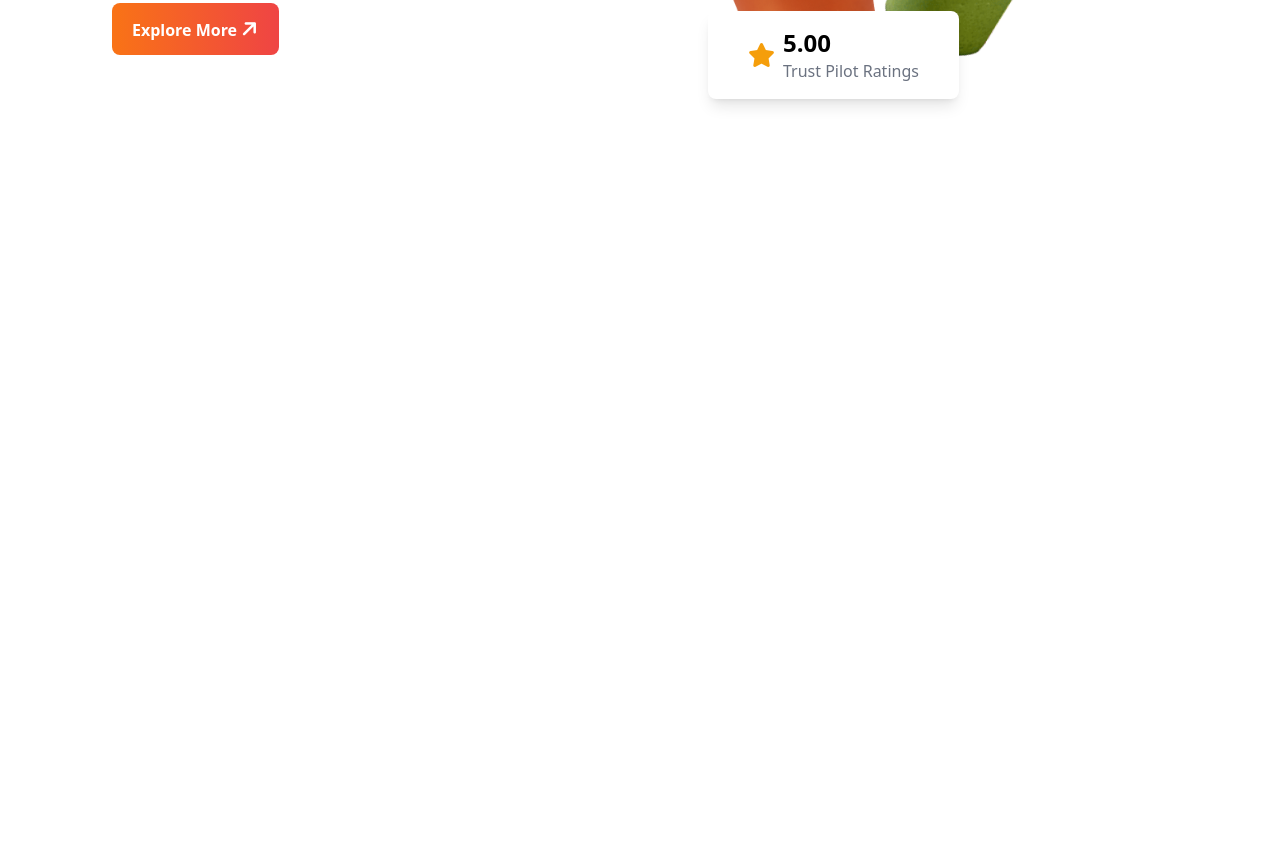
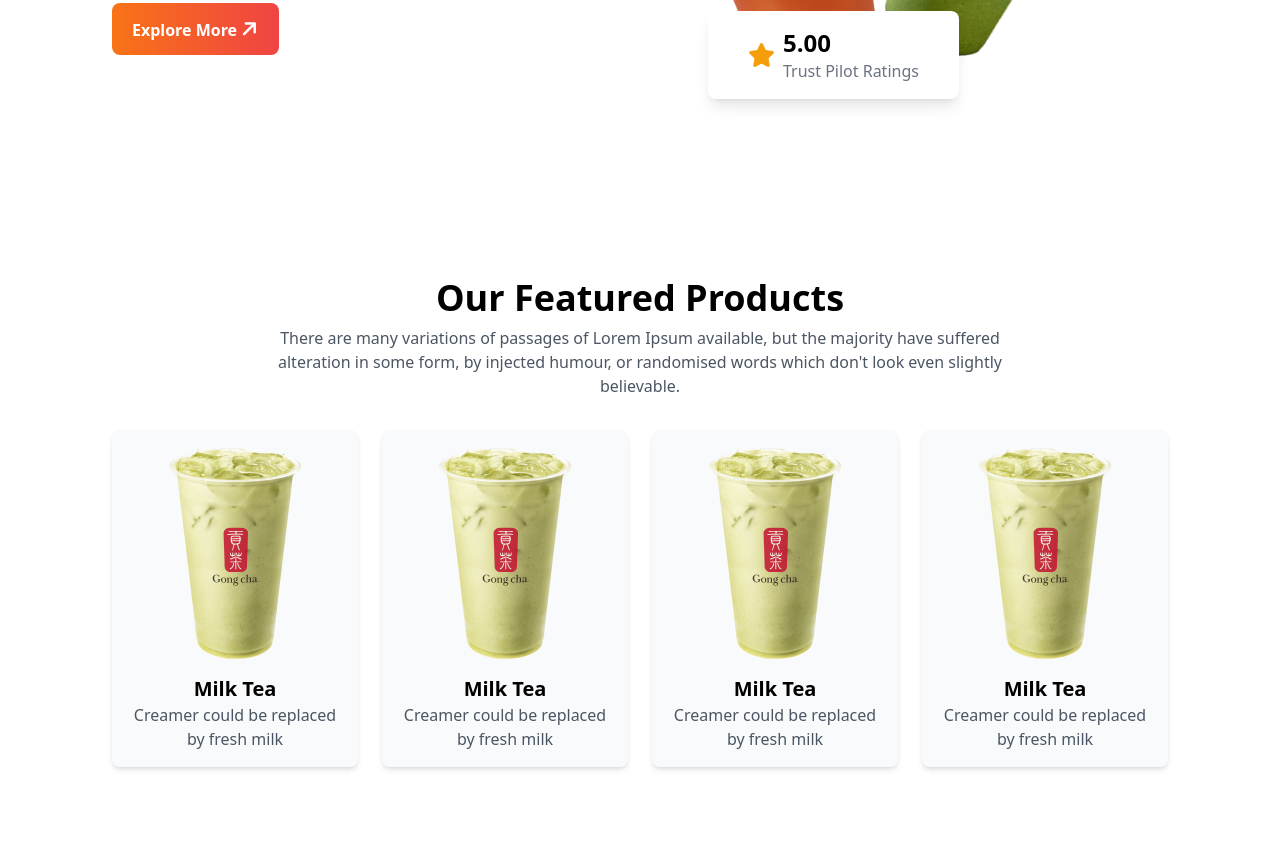
Before and after one commit to tamanna-h/tea-house, a plain HTML site: page index.html in a window 1280 px wide. Shown: the part 349-1212 px from the top of the page. Before the commit the page ends 800 px from the top, so only its background shows below. Drawn offline with nearby package versions, Linux system fonts and the light colour scheme.

Commit message:
featured product section done

```diff
--- a/index.html
+++ b/index.html
@@ -28,7 +28,7 @@
     <!-- Main Content -->
      <main class="max-w-screen-xl m-auto px-16 lg:px-28">
         <!-- Header Section -->
-         <header class="flex pt-10 mb-20">
+         <header class="lg:flex pt-10 mb-20">
             <!-- Text content -->
              <div>
                 <h1 class="text-5xl md:text-7xl">It's good <br/>
@@ -57,6 +57,50 @@
                   </div>
               </div>
          </header>
+
+         <!-- Featured products Section -->
+          <section class="py-8 lg:py-24">
+            <!-- Title -->
+             <div class="text-center mb-8">
+                <h1 class="text-3xl md:text-4xl font-bold mb-2">Our Featured Products</h1>
+                <p class="text-gray-600 max-w-3xl mx-auto">There are many variations of passages of Lorem Ipsum available, but the majority have suffered alteration in some form, by injected humour, or randomised words which don't look even slightly believable. </p>
+             </div>
+             <!-- Grid Cards -->
+              <div class="grid grid-cols-1 md:grid-cols-2 lg:grid-cols-4 gap-6 text-center">
+                <!-- Product Card -->
+                 <div class="rounded-lg shadow-md bg-gray-50 overflow-hidden">
+                    <img class="mx-auto pt-4" src="./images/tea-1.png" alt="">
+                    <div class="p-4">
+                      <h2 class="font-bold text-xl">Milk Tea</h2>
+                      <p class="text-gray-600">Creamer could be replaced by fresh milk</p>
+                    </div>
+                 </div>
+                 <!-- Product Card -->
+                 <div class="rounded-lg shadow-md bg-gray-50 overflow-hidden">
+                  <img class="mx-auto pt-4" src="./images/tea-1.png" alt="">
+                  <div class="p-4">
+                    <h2 class="font-bold text-xl">Milk Tea</h2>
+                    <p class="text-gray-600">Creamer could be replaced by fresh milk</p>
+                  </div>
+               </div>
+               <!-- Product Card -->
+               <div class="rounded-lg shadow-md bg-gray-50 overflow-hidden">
+                    <img class="mx-auto pt-4" src="./images/tea-1.png" alt="">
+                    <div class="p-4">
+                      <h2 class="font-bold text-xl">Milk Tea</h2>
+                      <p class="text-gray-600">Creamer could be replaced by fresh milk</p>
+                    </div>
+                </div>
+                <!-- Product Card -->
+                <div class="rounded-lg shadow-md bg-gray-50 overflow-hidden">
+                  <img class="mx-auto pt-4" src="./images/tea-1.png" alt="">
+                  <div class="p-4">
+                    <h2 class="font-bold text-xl">Milk Tea</h2>
+                    <p class="text-gray-600">Creamer could be replaced by fresh milk</p>
+                  </div>
+                </div>
+              </div>
+          </section>
      </main>
 </body>
 </html>
```
